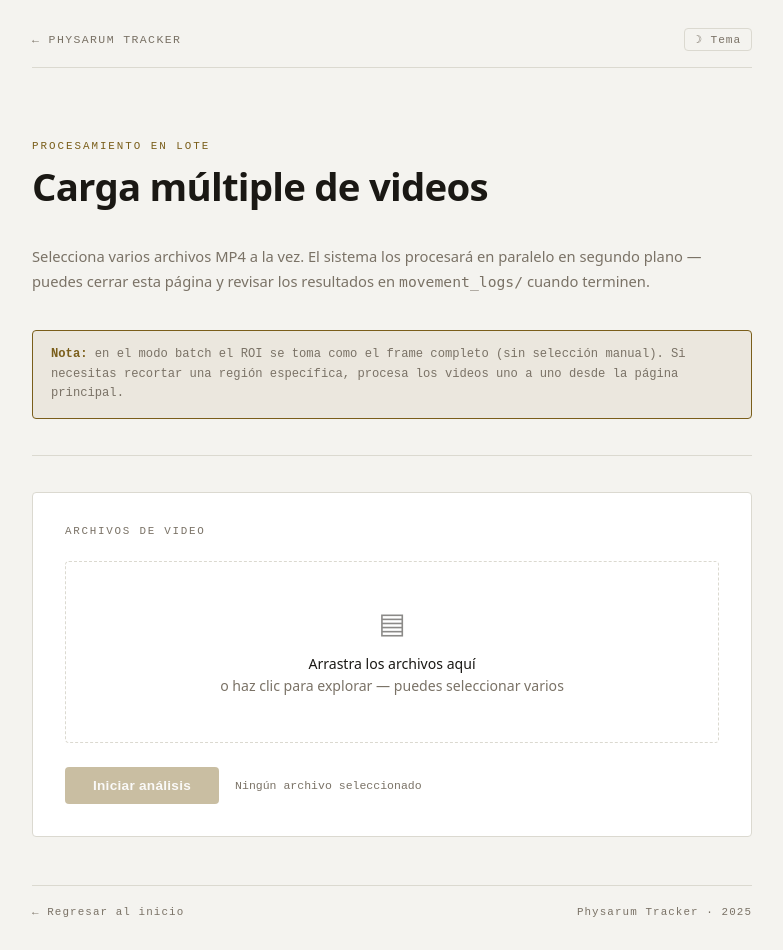
After one commit to ecoevolab/Physarum_Image_Detection, a Flask app: page /upload_batch_form in a window 1280 px wide. The commit adds this page. Shown: the whole page, without its empty margins (248-1031 px from the left). Run offline with Flask 3, Linux system fonts and the light colour scheme.

Commit message:
Ahora se pueden detectar múltiples videos a la vez. Se añadieron html para este proceso

```diff
--- a/app.py
+++ b/app.py
@@ -6,13 +6,15 @@ import cv2
 import numpy as np
 from flask import (
     Flask, render_template, Response, request,
-    redirect, url_for, send_from_directory
+    redirect, url_for, send_from_directory, jsonify
 )
 from ultralytics import YOLO
 import csv
 import math
 import pandas as pd
 import matplotlib.pyplot as plt
+import threading
+import uuid
 
 # =============================================================================
 # 1. Configuracion
@@ -862,7 +864,227 @@ def detect_objects_from_video(video_path, max_detections=100):
 
 
 # =============================================================================
-# 7. Rutas Flask
+# 7. Procesamiento batch (multiples videos en paralelo)
+# =============================================================================
+
+batch_jobs = {}
+batch_lock = threading.Lock()
+MAX_BATCH_WORKERS = 2
+
+
+def _procesar_video_sin_stream(video_path, roi, original_height, fps, job_id, video_idx):
+    x_roi, y_roi, w_roi, h_roi = roi
+    video_name = os.path.splitext(os.path.basename(video_path))[0]
+    log_dir    = os.path.join('movement_logs', video_name)
+    csv_dir    = os.path.join(log_dir, 'csv')
+    save_dir   = os.path.join('detected_frames', video_name)
+    os.makedirs(log_dir, exist_ok=True)
+    os.makedirs(csv_dir, exist_ok=True)
+    os.makedirs(save_dir, exist_ok=True)
+
+    cm_por_px   = ALTURA_CAPTURA_CM / original_height
+    local_model = YOLO("yolo11_custom_4.pt")
+
+    cap   = cv2.VideoCapture(video_path)
+    total = int(cap.get(cv2.CAP_PROP_FRAME_COUNT))
+
+    fourcc = cv2.VideoWriter_fourcc(*'mp4v')
+    out    = cv2.VideoWriter(
+        os.path.join(save_dir, f"{video_name}_annotated.mp4"),
+        fourcc, 20.0, (w_roi, h_roi)
+    )
+
+    initial_coords     = {}
+    last_coords        = {}
+    last_boxes         = {}
+    id_persistence     = {}
+    id_grace           = {}
+    persistence_buffer = {}
+    ids_activos        = set()
+    id_remap           = {}
+    child_counts       = {}
+    split_log          = []
+    movement_log       = []
+    area_log           = []
+
+    def _resolver_local(yolo_id, cx, cy, box_nuevo, already_claimed):
+        mejor_padre = None; mejor_overlap = 0.0
+        for canon in ids_activos:
+            if canon in already_claimed or canon not in last_boxes or '.' in canon: continue
+            overlap = porcentaje_dentro(box_nuevo, last_boxes[canon])
+            if overlap > SPLIT_OVERLAP_RATIO and overlap > mejor_overlap:
+                mejor_overlap = overlap; mejor_padre = canon
+        if mejor_padre is not None:
+            padre = mejor_padre; already_claimed.add(padre)
+            if padre not in child_counts:
+                child_counts[padre] = 2
+                h1, h2 = f"{padre}.1", f"{padre}.2"
+                for d in [last_coords, last_boxes]:
+                    if padre in d: d[h1] = d[padre]
+                if padre in id_persistence: id_persistence[h1] = id_persistence[padre]
+                if padre in initial_coords:  initial_coords[h1]  = initial_coords[padre]
+                for k, v in list(id_remap.items()):
+                    if v == padre: id_remap[k] = h1
+                for d in [last_coords, last_boxes, id_persistence]: d.pop(padre, None)
+                ids_activos.discard(padre)
+                return h2, ("split_first", padre, h1, h2)
+            else:
+                n = child_counts[padre] + 1; child_counts[padre] = n
+                return f"{padre}.{n}", ("split", padre, f"{padre}.{n}")
+        mejor_reid = None; mejor_dist = float('inf')
+        for canon in list(id_grace):
+            if canon in already_claimed or canon not in last_coords: continue
+            lx, ly = last_coords[canon]
+            d = math.sqrt((cx-lx)**2 + (cy-ly)**2)
+            if d < REID_THRESHOLD and d < mejor_dist:
+                mejor_dist = d; mejor_reid = canon
+        if mejor_reid is not None:
+            already_claimed.add(mejor_reid); id_grace.pop(mejor_reid, None)
+            return mejor_reid, "reid"
+        return str(yolo_id), "new"
+
+    def _actualizar(status, frames=None):
+        with batch_lock:
+            entry = batch_jobs[job_id]['videos'][video_idx]
+            entry['status'] = status
+            if frames is not None:
+                entry['frames'] = frames
+            entry['total'] = total
+
+    _actualizar('running', 0)
+    frame_count = 0
+
+    while cap.isOpened():
+        ret, frame = cap.read()
+        if not ret: break
+        frame_count += 1
+
+        frame_roi = frame[y_roi:y_roi+h_roi, x_roi:x_roi+w_roi]
+        results   = local_model.track(frame_roi, persist=True, conf=0.4, iou=0.6)
+
+        ids_vistos      = set()
+        already_claimed = set()
+
+        res = results[0]
+        if res.boxes is not None and res.boxes.id is not None:
+            for box, class_id, yolo_id in zip(
+                res.boxes.xyxy.int().cpu().tolist(),
+                res.boxes.cls.int().cpu().tolist(),
+                res.boxes.id.int().cpu().tolist()
+            ):
+                if names.get(class_id, "").lower() != "physarum": continue
+                x1, y1, x2, y2 = box
+                cx = (x1+x2)//2; cy = (y1+y2)//2
+                w_box = x2-x1;   h_box = y2-y1
+                area_px = w_box * h_box
+
+                if yolo_id not in id_remap:
+                    canonical, evento = _resolver_local(yolo_id, cx, cy, box, already_claimed)
+                    id_remap[yolo_id] = canonical
+                    if isinstance(evento, tuple):
+                        if evento[0] == "split_first":
+                            _, padre, h1, h2 = evento
+                            split_log.append((frame_count, padre, h1, h2))
+                        else:
+                            _, padre, hijo = evento
+                            split_log.append((frame_count, padre, padre, hijo))
+
+                canonical = id_remap[yolo_id]
+                ids_vistos.add(canonical)
+                if canonical.count('.') > 1:
+                    raiz = canonical.split('.')[0]
+                    n = child_counts.get(raiz, 1) + 1
+                    child_counts[raiz] = n; canonical = f"{raiz}.{n}"
+                    id_remap[yolo_id] = canonical
+
+                if canonical not in initial_coords:
+                    initial_coords[canonical] = (cx, cy)
+                    id_persistence[canonical]  = 0
+
+                id_grace[canonical]       = 0
+                last_coords[canonical]    = (cx, cy)
+                last_boxes[canonical]     = box
+                id_persistence[canonical] = id_persistence.get(canonical, 0) + 1
+
+                ox, oy = initial_coords[canonical]
+                dx = cx - ox; dy = -(cy - oy)
+                direction, dist = classify_direction(dx, dy)
+
+                dx_cm    = dx * cm_por_px;  dy_cm   = dy * cm_por_px
+                dist_cm  = dist * cm_por_px; area_cm2 = area_px * (cm_por_px**2)
+                w_cm     = w_box * cm_por_px; h_cm   = h_box * cm_por_px
+
+                em = (canonical, frame_count, round(dx_cm,3), round(dy_cm,3), direction, round(dist_cm,3))
+                ea = (canonical, frame_count, round(area_cm2,3), round(w_cm,3), round(h_cm,3))
+
+                p = id_persistence[canonical]
+                if p < MIN_PERSISTENCE:
+                    persistence_buffer.setdefault(canonical, []).append((em, ea))
+                elif p == MIN_PERSISTENCE:
+                    for _em, _ea in persistence_buffer.pop(canonical, []):
+                        movement_log.append(_em); area_log.append(_ea)
+                    movement_log.append(em); area_log.append(ea)
+                else:
+                    movement_log.append(em); area_log.append(ea)
+
+                box_color = (255,150,0) if '.' in canonical else (0,255,0)
+                cv2.rectangle(frame_roi, (x1,y1), (x2,y2), box_color, 2)
+                cv2.putText(frame_roi, canonical, (x1,y1-10),
+                            cv2.FONT_HERSHEY_SIMPLEX, 1, (0,255,60), 1)
+                cv2.putText(frame_roi, f'A:{area_cm2:.1f}cm2', (x1,y2+15),
+                            cv2.FONT_HERSHEY_SIMPLEX, 0.6, (0,255,60), 1)
+
+        ids_activos = set(ids_vistos)
+        for label in list(id_grace):
+            if label not in ids_vistos:
+                id_grace[label] = id_grace.get(label, 0) + 1
+                if id_grace[label] > GRACE_PERIOD:
+                    for d in [initial_coords, last_coords, last_boxes, id_persistence, id_grace]:
+                        d.pop(label, None)
+                    ids_activos.discard(label)
+                    for k, v in list(id_remap.items()):
+                        if v == label: del id_remap[k]
+
+        out.write(frame_roi)
+        if frame_count % 25 == 0:
+            _actualizar('running', frame_count)
+
+    cap.release()
+    out.release()
+
+    with open(os.path.join(csv_dir, f'{video_name}_movement.csv'), 'w', newline='', encoding='utf-8') as f:
+        csv.writer(f).writerows([['track_id','frame','dx_cm','dy_cm','direction','distance_cm']] + movement_log)
+    with open(os.path.join(csv_dir, f'{video_name}_area.csv'), 'w', newline='', encoding='utf-8') as f:
+        csv.writer(f).writerows([['track_id','frame','area_cm2','w_cm','h_cm']] + area_log)
+    if split_log:
+        with open(os.path.join(csv_dir, f'{video_name}_splits.csv'), 'w', newline='', encoding='utf-8') as f:
+            csv.writer(f).writerows([['frame','padre','hijo1','hijo2']] + split_log)
+
+    generar_todas_las_graficas(movement_log, area_log, video_name, log_dir, csv_dir, fps)
+    _actualizar('done', frame_count)
+
+
+def _lanzar_batch(job_id, tareas):
+    semaforo = threading.Semaphore(MAX_BATCH_WORKERS)
+
+    def _worker(video_path, roi, oh, fps, idx):
+        with semaforo:
+            try:
+                _procesar_video_sin_stream(video_path, roi, oh, fps, job_id, idx)
+            except Exception as e:
+                with batch_lock:
+                    batch_jobs[job_id]['videos'][idx]['status'] = f'error: {e}'
+
+    hilos = [threading.Thread(target=_worker, args=(p, r, oh, fps, i), daemon=True)
+             for i, (p, r, oh, fps) in enumerate(tareas)]
+    for t in hilos: t.start()
+    for t in hilos: t.join()
+    with batch_lock:
+        batch_jobs[job_id]['status'] = 'done'
+
+
+# =============================================================================
+# 8. Rutas Flask
 # =============================================================================
 
 @app.route('/')
@@ -910,6 +1132,54 @@ def serve_log_file(filename):
     return send_from_directory('movement_logs', filename)
 
 
+@app.route('/upload_batch_form')
+def upload_batch_form():
+    return render_template('upload_batch.html')
+
+
+@app.route('/upload_batch', methods=['POST'])
+def upload_batch():
+    files = request.files.getlist('files')
+    if not files or all(f.filename == '' for f in files):
+        return redirect(url_for('upload_batch_form'))
+
+    os.makedirs('uploads', exist_ok=True)
+    job_id = str(uuid.uuid4())[:8]
+    tareas, videos_info = [], []
+
+    for f in files:
+        if f.filename == '': continue
+        path = os.path.join('uploads', f.filename)
+        f.save(path)
+        cap = cv2.VideoCapture(path)
+        ow  = int(cap.get(cv2.CAP_PROP_FRAME_WIDTH))
+        oh  = int(cap.get(cv2.CAP_PROP_FRAME_HEIGHT))
+        fps = cap.get(cv2.CAP_PROP_FPS)
+        cap.release()
+        tareas.append((path, (0, 0, ow, oh), oh, fps))
+        videos_info.append({'name': f.filename, 'status': 'pending', 'frames': 0, 'total': 0})
+
+    with batch_lock:
+        batch_jobs[job_id] = {'status': 'running', 'videos': videos_info}
+
+    threading.Thread(target=_lanzar_batch, args=(job_id, tareas), daemon=True).start()
+    return redirect(url_for('batch_progress_page', job_id=job_id))
+
+
+@app.route('/batch/<job_id>')
+def batch_progress_page(job_id):
+    return render_template('batch_progress.html', job_id=job_id)
+
+
+@app.route('/batch_status/<job_id>')
+def batch_status(job_id):
+    with batch_lock:
+        job = batch_jobs.get(job_id)
+    if job is None:
+        return jsonify({'error': 'job no encontrado'}), 404
+    return jsonify(job)
+
+
 # =============================================================================
 # 9. Ejecucion
 # =============================================================================
--- a/templates/index.html
+++ b/templates/index.html
@@ -307,7 +307,7 @@
 
     <footer>
         <span class="footer-text">Detección basada en YOLO11 · OpenCV · Flask</span>
-        <span class="footer-text">Análisis de physarum · 2025</span>
+        <span class="footer-text">Análisis de physarum · 2026</span>
     </footer>
 
     <script>
--- /dev/null
+++ b/templates/upload_batch.html
@@ -0,0 +1,164 @@
+<!DOCTYPE html>
+<html lang="es" data-theme="">
+<head>
+    <meta charset="UTF-8">
+    <meta name="viewport" content="width=device-width, initial-scale=1.0">
+    <title>Carga múltiple — Physarum Tracker</title>
+    <style>
+        :root {
+            --bg: #0f1217; --surface: #171d27; --surface-2: #1e2736;
+            --border: #252f3e; --text: #d8dde8; --text-muted: #5e6d82;
+            --accent: #c9a84c; --accent-dim: rgba(201,168,76,0.12);
+            --accent-hover: #dbbf6a; --radius: 4px;
+        }
+        @media (prefers-color-scheme: light) { :root {
+            --bg: #f4f3ef; --surface: #ffffff; --surface-2: #eeece7;
+            --border: #dbd9d0; --text: #1a1814; --text-muted: #7a7266;
+            --accent: #7a5e1a; --accent-dim: rgba(122,94,26,0.08); --accent-hover: #5e4812;
+        }}
+        :root[data-theme="light"] {
+            --bg: #f4f3ef; --surface: #ffffff; --surface-2: #eeece7;
+            --border: #dbd9d0; --text: #1a1814; --text-muted: #7a7266;
+            --accent: #7a5e1a; --accent-dim: rgba(122,94,26,0.08); --accent-hover: #5e4812;
+        }
+        :root[data-theme="dark"] {
+            --bg: #0f1217; --surface: #171d27; --surface-2: #1e2736;
+            --border: #252f3e; --text: #d8dde8; --text-muted: #5e6d82;
+            --accent: #c9a84c; --accent-dim: rgba(201,168,76,0.12); --accent-hover: #dbbf6a;
+        }
+        *, *::before, *::after { box-sizing: border-box; margin: 0; padding: 0; }
+        body {
+            background: var(--bg); color: var(--text);
+            font-family: system-ui, -apple-system, 'Segoe UI', sans-serif;
+            min-height: 100vh; display: flex; flex-direction: column; align-items: center; padding: 0 24px;
+        }
+        .topbar {
+            width: 100%; max-width: 720px;
+            display: flex; justify-content: space-between; align-items: center;
+            padding: 28px 0 16px; border-bottom: 1px solid var(--border);
+        }
+        .topbar-brand { font-family: 'Courier New', monospace; font-size: 0.72rem; letter-spacing: 0.12em; text-transform: uppercase; color: var(--text-muted); text-decoration: none; }
+        .topbar-brand:hover { color: var(--accent); }
+        .theme-toggle { background: none; border: 1px solid var(--border); color: var(--text-muted); font-family: 'Courier New', monospace; font-size: 0.7rem; letter-spacing: 0.08em; padding: 4px 10px; border-radius: var(--radius); cursor: pointer; transition: border-color 0.15s, color 0.15s; }
+        .theme-toggle:hover { border-color: var(--accent); color: var(--accent); }
+        main { width: 100%; max-width: 720px; flex: 1; display: flex; flex-direction: column; justify-content: center; padding: 64px 0 48px; gap: 36px; }
+        .page-eyebrow { font-family: 'Courier New', monospace; font-size: 0.68rem; letter-spacing: 0.18em; text-transform: uppercase; color: var(--accent); }
+        h1 { font-size: clamp(1.6rem, 4vw, 2.4rem); font-weight: 700; line-height: 1.15; letter-spacing: -0.02em; margin-top: 10px; }
+        .description { font-size: 0.92rem; line-height: 1.7; color: var(--text-muted); }
+        .divider { height: 1px; background: var(--border); }
+        .notice {
+            background: var(--accent-dim); border: 1px solid var(--accent);
+            border-radius: var(--radius); padding: 14px 18px;
+            font-family: 'Courier New', monospace; font-size: 0.76rem;
+            color: var(--text-muted); line-height: 1.6;
+        }
+        .notice strong { color: var(--accent); }
+        .upload-card { background: var(--surface); border: 1px solid var(--border); border-radius: var(--radius); padding: 32px; display: flex; flex-direction: column; gap: 24px; }
+        .upload-card-label { font-family: 'Courier New', monospace; font-size: 0.68rem; letter-spacing: 0.16em; text-transform: uppercase; color: var(--text-muted); }
+        .drop-zone {
+            border: 1px dashed var(--border); border-radius: var(--radius);
+            padding: 40px 24px; text-align: center; cursor: pointer;
+            transition: border-color 0.15s, background 0.15s; position: relative;
+        }
+        .drop-zone:hover, .drop-zone.dragover { border-color: var(--accent); background: var(--accent-dim); }
+        .drop-zone input[type="file"] { position: absolute; inset: 0; opacity: 0; cursor: pointer; width: 100%; height: 100%; }
+        .drop-icon { font-size: 1.8rem; margin-bottom: 12px; display: block; opacity: 0.5; }
+        .drop-text { font-size: 0.88rem; color: var(--text-muted); line-height: 1.6; }
+        .drop-text strong { color: var(--text); font-weight: 500; }
+        .file-list { display: flex; flex-direction: column; gap: 6px; margin-top: 4px; }
+        .file-item { font-family: 'Courier New', monospace; font-size: 0.76rem; color: var(--accent); }
+        .form-actions { display: flex; align-items: center; gap: 16px; }
+        .submit-btn { background: var(--accent); color: var(--bg); font-size: 0.85rem; font-weight: 600; letter-spacing: 0.02em; padding: 11px 28px; border: none; border-radius: var(--radius); cursor: pointer; transition: background 0.15s, transform 0.1s; }
+        .submit-btn:hover { background: var(--accent-hover); }
+        .submit-btn:active { transform: translateY(1px); }
+        .submit-btn:disabled { opacity: 0.4; cursor: not-allowed; transform: none; }
+        .note { font-family: 'Courier New', monospace; font-size: 0.72rem; color: var(--text-muted); }
+        footer { width: 100%; max-width: 720px; padding: 20px 0 32px; border-top: 1px solid var(--border); display: flex; justify-content: space-between; }
+        .footer-text, .back-link { font-family: 'Courier New', monospace; font-size: 0.68rem; letter-spacing: 0.1em; color: var(--text-muted); text-decoration: none; }
+        .back-link:hover { color: var(--accent); }
+    </style>
+</head>
+<body>
+    <div class="topbar">
+        <a href="/" class="topbar-brand">← Physarum Tracker</a>
+        <button class="theme-toggle" id="themeToggle">☽ Tema</button>
+    </div>
+    <main>
+        <div>
+            <span class="page-eyebrow">Procesamiento en lote</span>
+            <h1>Carga múltiple de videos</h1>
+        </div>
+        <p class="description">
+            Selecciona varios archivos MP4 a la vez. El sistema los procesará en
+            paralelo en segundo plano — puedes cerrar esta página y revisar los
+            resultados en <code>movement_logs/</code> cuando terminen.
+        </p>
+        <div class="notice">
+            <strong>Nota:</strong> en el modo batch el ROI se toma como el frame completo
+            (sin selección manual). Si necesitas recortar una región específica, procesa
+            los videos uno a uno desde la página principal.
+        </div>
+        <div class="divider"></div>
+        <form action="/upload_batch" method="post" enctype="multipart/form-data">
+            <div class="upload-card">
+                <span class="upload-card-label">Archivos de video</span>
+                <div class="drop-zone" id="dropZone">
+                    <input type="file" name="files" id="fileInput" accept="video/*" multiple required>
+                    <span class="drop-icon">▤</span>
+                    <p class="drop-text"><strong>Arrastra los archivos aquí</strong><br>o haz clic para explorar — puedes seleccionar varios</p>
+                    <div class="file-list" id="fileList"></div>
+                </div>
+                <div class="form-actions">
+                    <button type="submit" class="submit-btn" id="submitBtn" disabled>Iniciar análisis</button>
+                    <span class="note" id="countNote">Ningún archivo seleccionado</span>
+                </div>
+            </div>
+        </form>
+    </main>
+    <footer>
+        <a href="/" class="back-link">← Regresar al inicio</a>
+        <span class="footer-text">Physarum Tracker · 2025</span>
+    </footer>
+    <script>
+        const toggle = document.getElementById('themeToggle');
+        const root   = document.documentElement;
+        const saved  = localStorage.getItem('theme');
+        if (saved) root.setAttribute('data-theme', saved);
+        toggle.addEventListener('click', () => {
+            const isDark = root.getAttribute('data-theme') === 'dark' ||
+                           (!root.getAttribute('data-theme') && window.matchMedia('(prefers-color-scheme: dark)').matches);
+            const next = isDark ? 'light' : 'dark';
+            root.setAttribute('data-theme', next); localStorage.setItem('theme', next);
+        });
+
+        const fileInput = document.getElementById('fileInput');
+        const fileList  = document.getElementById('fileList');
+        const submitBtn = document.getElementById('submitBtn');
+        const countNote = document.getElementById('countNote');
+        const dropZone  = document.getElementById('dropZone');
+
+        function actualizarLista(files) {
+            fileList.innerHTML = '';
+            for (const f of files) {
+                const div = document.createElement('div');
+                div.className = 'file-item';
+                div.textContent = f.name;
+                fileList.appendChild(div);
+            }
+            submitBtn.disabled = files.length === 0;
+            countNote.textContent = files.length === 0 ? 'Ningún archivo' : `${files.length} archivo(s) seleccionado(s)`;
+        }
+
+        fileInput.addEventListener('change', () => actualizarLista([...fileInput.files]));
+        dropZone.addEventListener('dragover', e => { e.preventDefault(); dropZone.classList.add('dragover'); });
+        dropZone.addEventListener('dragleave', () => dropZone.classList.remove('dragover'));
+        dropZone.addEventListener('drop', e => {
+            e.preventDefault(); dropZone.classList.remove('dragover');
+            if (e.dataTransfer.files.length > 0) {
+                fileInput.files = e.dataTransfer.files;
+                actualizarLista([...e.dataTransfer.files]);
+            }
+        });
+    </script>
+</body>
+</html>
```
Also changed, not shown: templates/batch_progress.html (added, +222 -0 lines).
